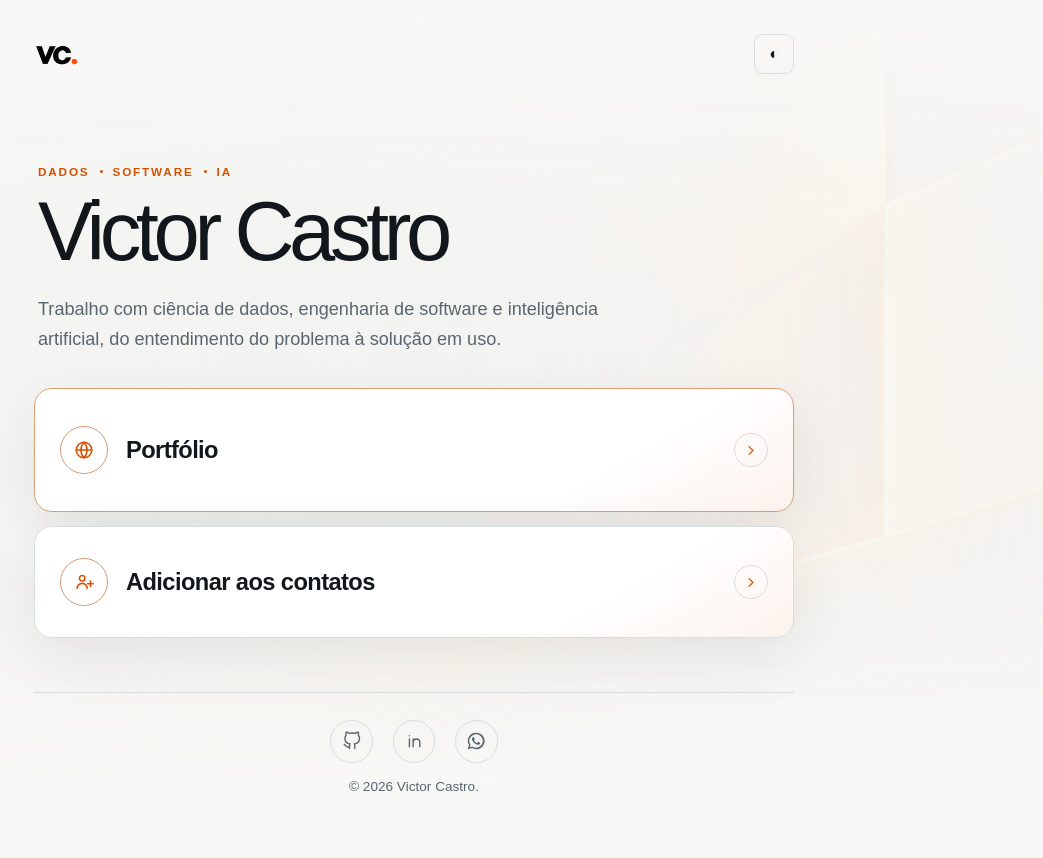
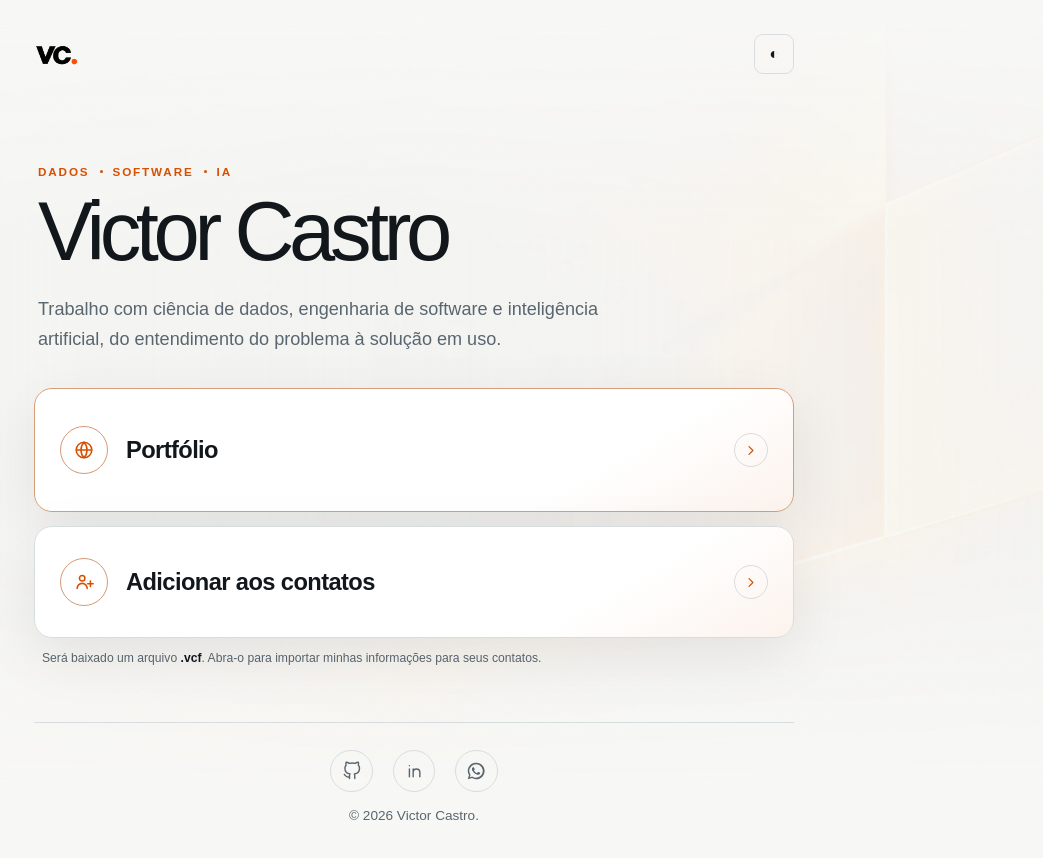
Before and after one commit to vlopcas/links, a Next.js app: page /connect in a window 1280 px wide. Shown: the top 858 px of the page, without its empty margins (226-1269 px from the left). Built offline with nearby package versions, Linux system fonts and the light colour scheme.

Commit message:
feat: clarify add contact method

```diff
--- a/app/globals.css
+++ b/app/globals.css
@@ -149,6 +149,8 @@ h1 { margin: 0; font-size: clamp(2.9rem, 10vw, 5.2rem); font-weight: 500; letter
 .card-icon svg { width: 22px; height: 22px; }
 .card-copy { display: grid; }
 .card-copy strong { font-size: clamp(1.28rem, 3vw, 1.48rem); font-weight: 750; letter-spacing: -.025em; }
+.vcf-note { margin: -3px 8px 0; color: var(--muted); font-size: .76rem; line-height: 1.5; }
+.vcf-note strong { color: var(--text); font-weight: 700; }
 
 .arrow { display: grid; width: 34px; height: 34px; place-items: center; border: 1px solid var(--line); border-radius: 50%; color: var(--accent); transition: border-color .2s ease, box-shadow .2s ease; }
 .arrow svg { width: 17px; height: 17px; }
--- a/components/links-page.tsx
+++ b/components/links-page.tsx
@@ -35,6 +35,7 @@ export function LinksPage({ variant }: LinksPageProps) {
             <span className="card-copy"><strong>{secondaryLink.title}</strong></span>
             <span className="arrow" aria-hidden="true"><ArrowIcon /></span>
           </a>
+          {variant === "connect" && <p className="vcf-note">Será baixado um arquivo <strong>.vcf</strong>. Abra-o para importar minhas informações para seus contatos.</p>}
         </div>
       </nav>
       <footer className="site-footer">
```
